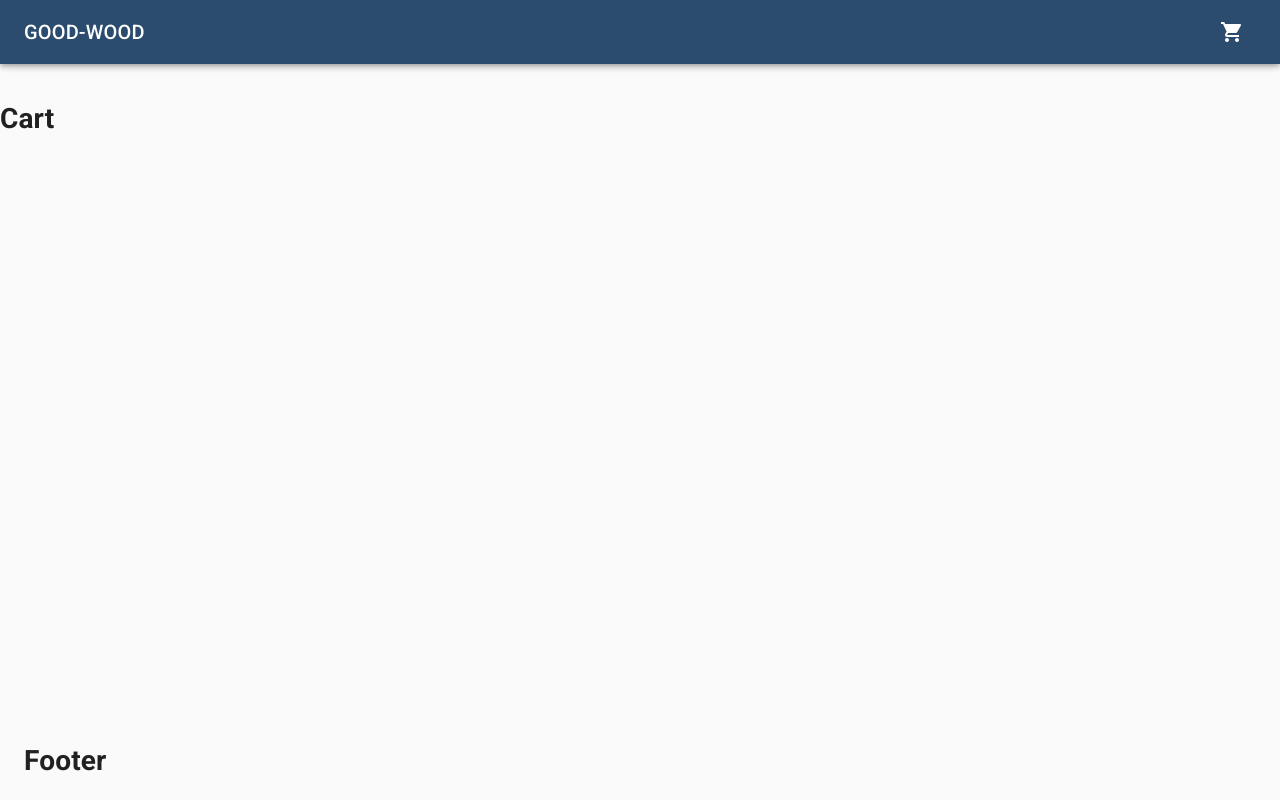
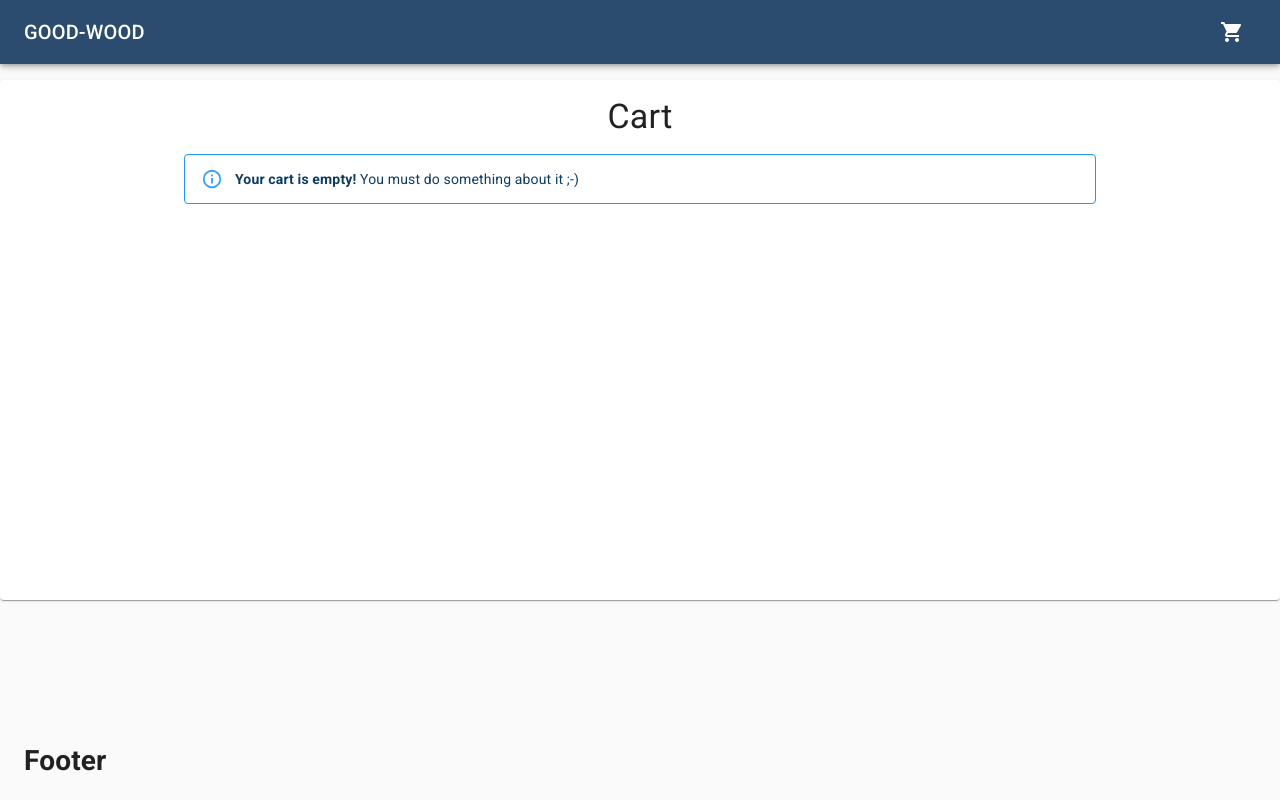
Before and after one commit to doforever/good-wood, a React (Create React App) app: page /cart in a window 1280 px wide. Built offline with nearby package versions, Linux system fonts and the light colour scheme.

Commit message:
Add simple cart view no actions

```diff
--- a/src/components/views/Cart/Cart.js
+++ b/src/components/views/Cart/Cart.js
@@ -1,12 +1,61 @@
 import React from 'react';
+import { useSelector } from 'react-redux';
+import { getProducts } from '../../../redux/cartRedux';
+
+import Table from '@material-ui/core/Table';
+import TableBody from '@material-ui/core/TableBody';
+import TableCell from '@material-ui/core/TableCell';
+import TableContainer from '@material-ui/core/TableContainer';
+import TableHead from '@material-ui/core/TableHead';
+import TableRow from '@material-ui/core/TableRow';
+import Paper from '@material-ui/core/Paper';
+import Typography from '@material-ui/core/Typography';
+import Button from '@material-ui/core/Button';
+import Alert from '@material-ui/lab/Alert';
+import Container from '@material-ui/core/Container';
 
 import styles from './Cart.module.scss';
 
-const Cart = () => (
-  <div className={styles.root}>
-    <h1>Cart</h1>
+const Cart = () => {
+  const products = useSelector(getProducts);
+  const emptyCart = <Alert severity="info" variant='outlined'>
+    <strong>Your cart is empty!</strong> You must do something about it ;-)
+  </Alert>;
 
-  </div>
-);
+  return (
+    <Paper className={styles.root}>
+      <Container maxWidth='md'>
+        <Typography component='h1' variant='h4' align='center' paragraph>Cart</Typography>
+        {!products || products.length === 0 ? emptyCart : <div>
+          <TableContainer className={styles.table}>
+            <Table>
+              <TableHead>
+                <TableRow>
+                  <TableCell>Product</TableCell>
+                  <TableCell align="right">Amount</TableCell>
+                  <TableCell align="right">Total price</TableCell>
+                  <TableCell align="right">Actions</TableCell>
+                </TableRow>
+              </TableHead>
+              <TableBody>
+                {products.map(({id, name, defaultPrice, amount}) => (
+                  <TableRow key={id}>
+                    <TableCell component="th" scope="row">
+                      {name}
+                    </TableCell>
+                    <TableCell align="right">{amount}</TableCell>
+                    <TableCell align="right">{amount*defaultPrice}</TableCell>
+                    <TableCell align="right"> </TableCell>
+                  </TableRow>
+                ))}
+              </TableBody>
+            </Table>
+          </TableContainer>
+          <Button variant='outlined' size='large' className={styles.button}>Order</Button>
+        </div>}
+      </Container>
+    </Paper>
+  );
+};
 
 export default Cart;
--- a/src/components/views/Cart/Cart.module.scss
+++ b/src/components/views/Cart/Cart.module.scss
@@ -1,5 +1,15 @@
 @import '../../../styles/settings.scss';
 
 .root {
+  padding: $base-size;
+  min-height: 65vh;
 
+  .table {
+    margin-bottom: $base-size;
+  }
+
+  .button {
+    display: block;
+    margin-left: auto;
+  }
 }
--- a/src/redux/cartRedux.js
+++ b/src/redux/cartRedux.js
@@ -1,5 +1,6 @@
 /* selectors */
 export const getCart = ({ cart }) => cart;
+export const getProducts = ({ cart }) => cart.products;
 
 /* action name creator */
 const reducerName = 'cart';
```
Also changed, not shown: 1 other file (tests, documents, lock files or other folders).
